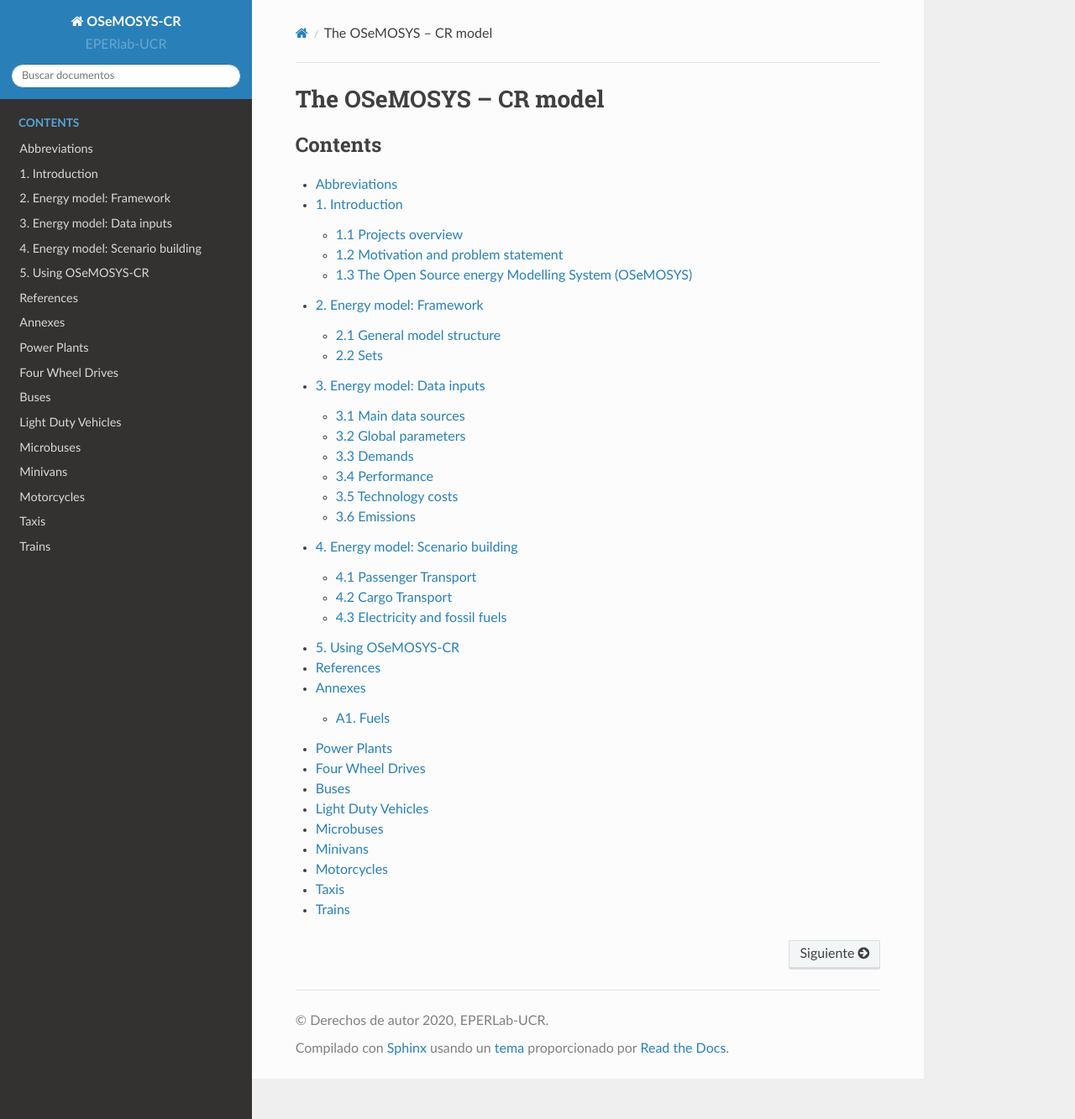
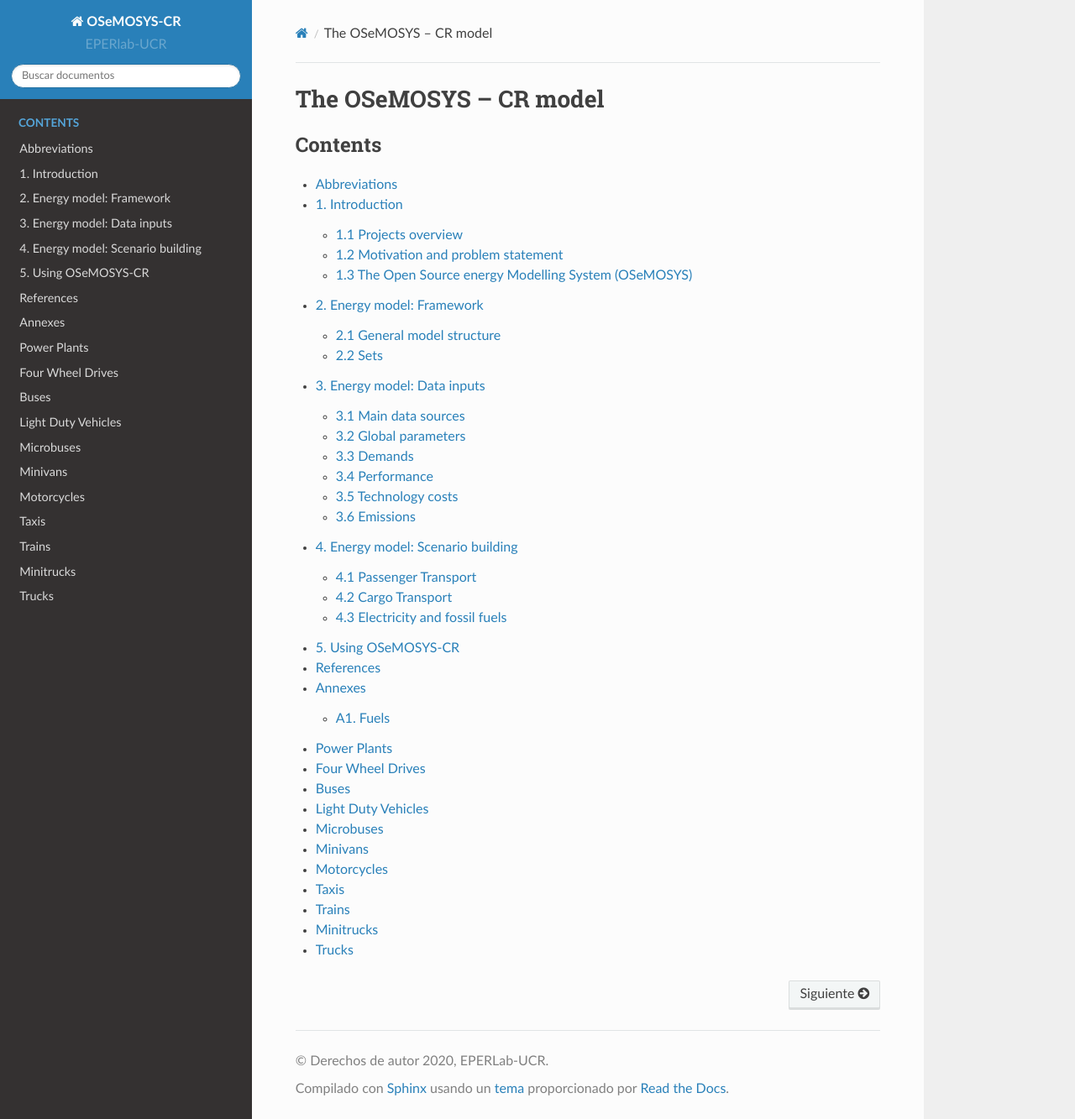
Before and after one commit to EPERLab/OSeMOSYS-CR, a Sphinx documentation site: the page built from docs/index.rst, in a window 1280 px wide and 1333 px high. Shown: the whole window at 84% size. Built offline with Sphinx 7.4.7 and the Read the Docs theme 2.0.0, drawn with Linux system fonts in a browser that asks for light colours; formulas are drawn with MathJax 3.

Commit message:
Update index.rst

```diff
--- a/docs/index.rst
+++ b/docs/index.rst
@@ -27,3 +27,5 @@ The OSeMOSYS – CR model
    fichas/Motos
    fichas/Taxis
    fichas/Trains
+   fichas/Minitrucks
+   fichas/Trucks
```
